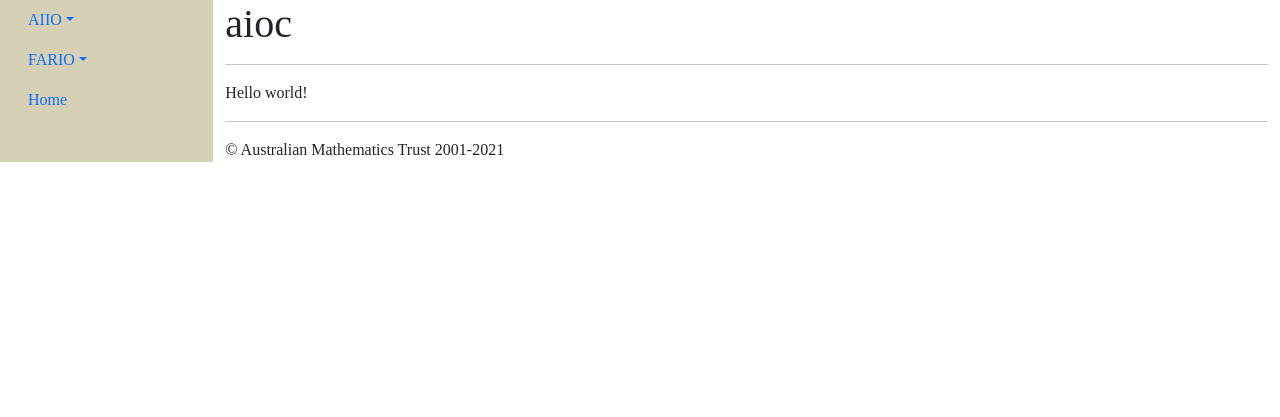
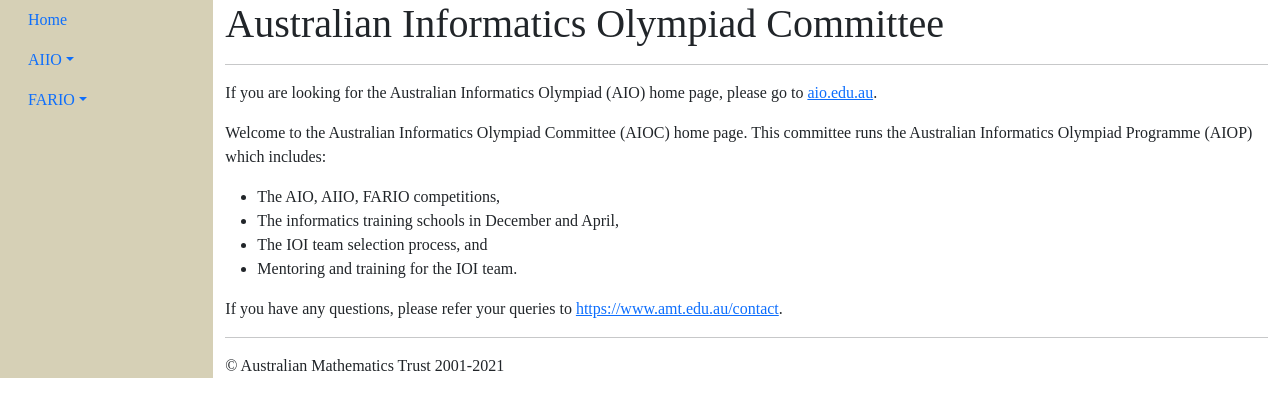
Before and after one commit to simonyanli/results, a Jekyll site: the page built from index.md, in a window 1280 px wide. Shown: the top 417 px of the page. Built offline with Jekyll 4.4.1, drawn with Linux system fonts in a browser that asks for light colours; some web fonts are replaced.

Commit message:
Add a bit to the home page

```diff
--- a/_layouts/default.html
+++ b/_layouts/default.html
@@ -15,6 +15,9 @@
       <div class="row">
         <div class="col-2 sidebar">
           <ul class="nav flex-column">
+            <li class="nav-item">
+              <a class="nav-link" href="{% link index.md %}">Home</a>
+            </li>
             <li class="nav-item dropdown">
               <a class="nav-link dropdown-toggle" data-bs-toggle="dropdown" href="#" role="button">AIIO</a>
               <ul class="dropdown-menu">
@@ -35,9 +38,6 @@
                 <li><a class="dropdown-item" href="#">Results</a></li>
               </ul>
             </li>
-            <li class="nav-item">
-              <a class="nav-link" href="#">Home</a>
-            </li>
           </ul>
         </div>
         <div class="col-10">
--- a/index.html
+++ /dev/null
@@ -1,6 +0,0 @@
----
-layout: default
-title: aioc
----
-
-Hello world!
--- /dev/null
+++ b/index.md
@@ -0,0 +1,16 @@
+---
+layout: default
+title: Australian Informatics Olympiad Committee
+---
+
+If you are looking for the Australian Informatics Olympiad (AIO) home page, please go to [aio.edu.au](https://aio.edu.au).
+
+Welcome to the Australian Informatics Olympiad Committee (AIOC) home page.
+This committee runs the Australian Informatics Olympiad Programme (AIOP) which includes:
+
+* The AIO, AIIO, FARIO competitions,
+* The informatics training schools in December and April,
+* The IOI team selection process, and
+* Mentoring and training for the IOI team.
+
+If you have any questions, please refer your queries to [https://www.amt.edu.au/contact](https://www.amt.edu.au/contact).
```
Also changed, not shown: aiio/results.md (+0 -2 lines).
